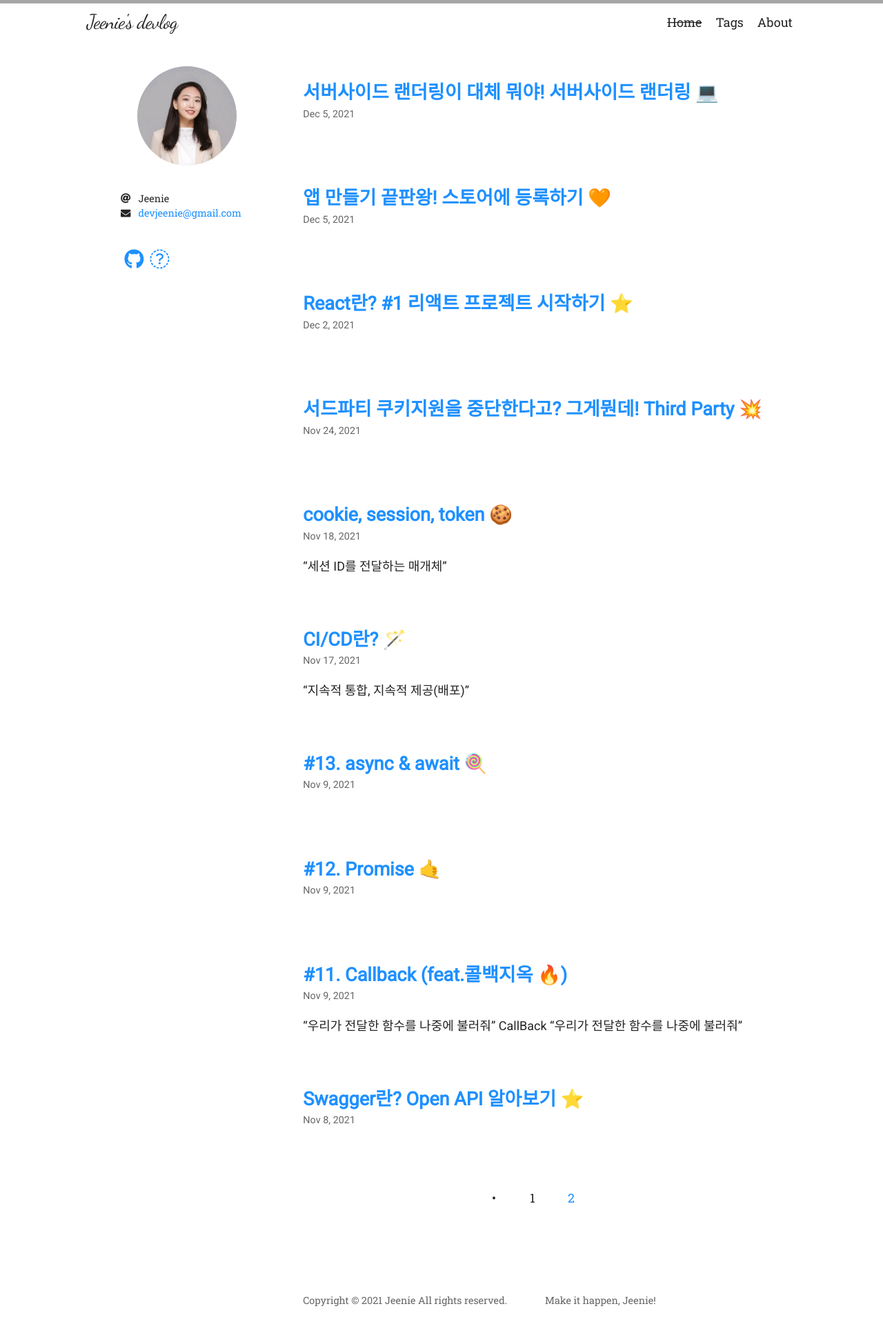
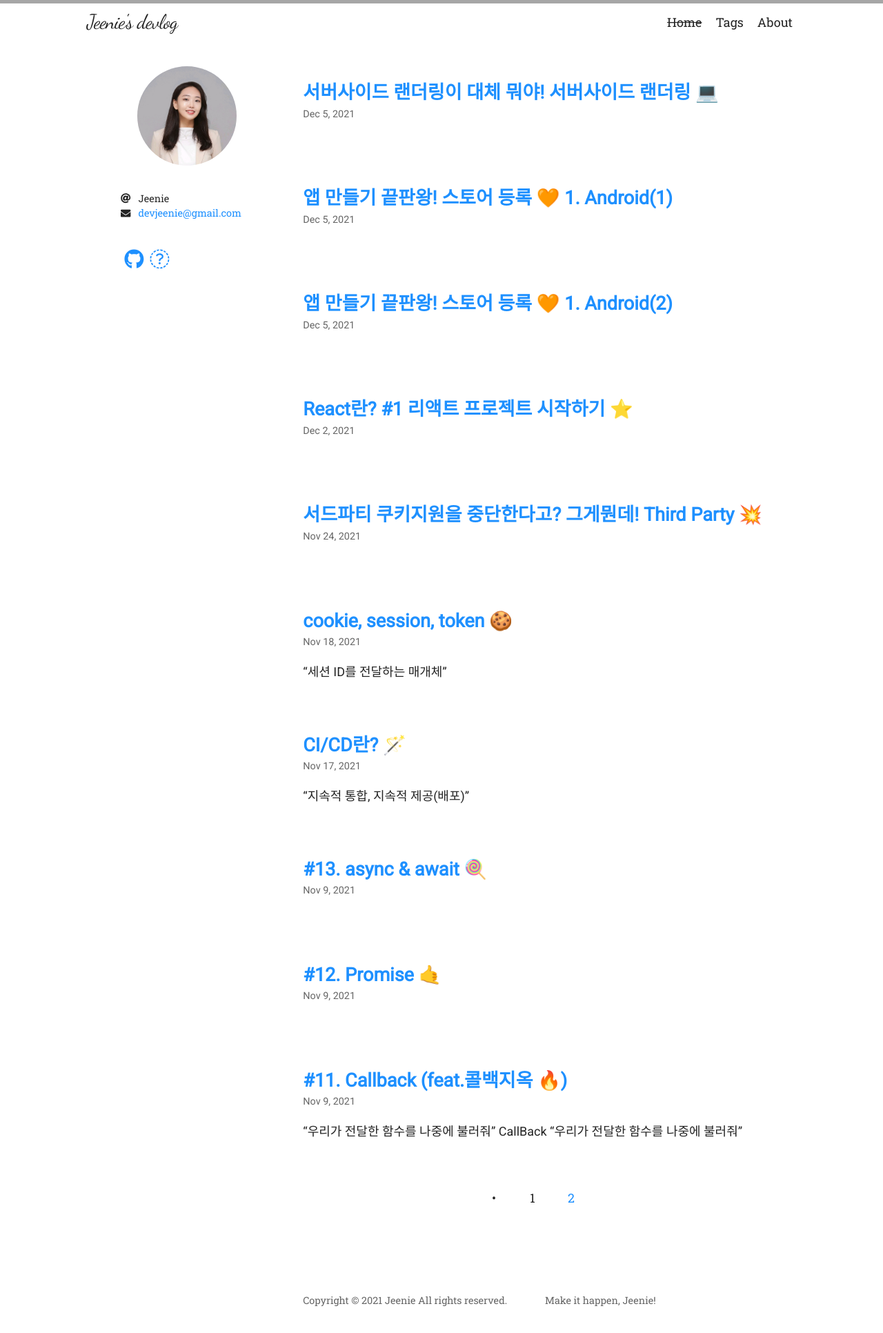
Before and after one commit to dev-Jeenie/dev-Jeenie.github.io, a Jekyll site: the page built from index.html, in a window 1280 px wide. Shown: the top 1932 px of the page at 69% size. Built offline with Jekyll 4.4.1, drawn with Linux system fonts in a browser that asks for light colours; nearby versions of some CDN libraries; some web fonts are replaced; the list of posts is cut into pages by our own code; some of the changed lines change nothing that is shown.

Commit message:
post:1204

```diff
--- /dev/null
+++ b/_posts/2021-12-02-Store-for-android-2.md
@@ -0,0 +1,184 @@
+---
+title: "앱 만들기 끝판왕! 스토어 등록 🧡 1. Android(2)"
+permalink: /cs/StoreForAndroid2
+tags:
+  - [CS]
+
+navigation: true
+toc: true
+toc_sticky: true
+
+date: 2021-12-05
+last_modified_at: 2021-12-05
+---
+
+![]()
+
+
+React native로 개발한 앱을 스토어에 등록하려고 한다. android 버전과 ios 버전이 있기 때문에, 각각 google play store와 App store에 등록하는 과정을 기록한다.
+
+# 그에 앞선 배경지식
+
+App에는 release 버전과 debug 버전이 있다.
+
+- Debug
+  - 개발할 때 사용하는, 디버그 정보가 포함되어있는 apk 파일로 스토어에 등록할 수 `없다`
+
+- Release
+  - 용량이 줄어들고, `최적화` 된 apk 파일로 스토어에 올릴 수 `있다`
+
+=> 바로 이 **Release 버전으로 `컴파일`**을 해야한다.
+
+
+
+
+# 1. `Android` 버전 - google play store
+
+
+android App을 google play store에 등록하기 위해서는,<br/>
+우선 `안드로이드 개발자 등록`(구글 플레이 개발자 등록)이 필요하다.
+(당연하게도 필요한 구글 계정을 미리 준비하자)
+
+## 1. 개발자 계정 등록하기 ✨
+
+- 구글 플레이 콘솔에 접속한다.<br/>
+https://play.google.com/console/about/
+
+개발자 계정이 없다면, 아래와 같은 화면이 뜰 것이다.
+<img src="/assets/images/1-create-developer-account-page.png" /><br/>
+필요에 따라, 개인 / 조직 또는 비즈니스에서 시작하기를 누른다.<br/>
+
+<img src="/assets/images/1-create-step1-1.png" /><br/>
+<img src="/assets/images/1-create-step1-3.png" /><br/>
+정보제공에서 개발자 이름, 담당자 이름, 연락처와 이메일, 주소, 웹사이트 주소 등을 입력한다.<br/>
+입력을 완료하고, 계정 생성 및 결제버튼을 누른다.
+
+
+<img src="/assets/images/1-pay-1.png" /><br/>
+
+안드로이드 개발자 등록은 ios 개발자 등록과 마찬가지로 `등록 수수료가 발생`한다.<br/>
+(미화 25달러, 한화로 현재기준 약 3만 216원)<br/>
+마스터카드로 결제를 완료한다.
+
+<img src="/assets/images/1-pay-2.png" /><br/>
+결제를 완료하면 개발자 계정 생성이 완료된다.<br/>
+나는 이제 언제든지 앱을 등록할 수 있는 개발자다!!<br/>
+Play Console로 이동!
+
+
+## 2. Play Console에서 앱 만들기 ✨
+
+
+<img src="/assets/images/1-create-finish.png" /><br/>
+Play Console로 이동하면 이런 화면이 나타난다.<br/>
+앱만들기를 누른다.
+
+<img src="/assets/images/2-create-app-1.png" /><br/>
+앱 세부정보를 입력한다.<br/>
+<img src="/assets/images/2-create-app-2.png" /><br/>
+체크박스를 모두 체크한 뒤 앱만들기를 클릭한다.<br/>
+<img src="/assets/images/2-create-app-finish.png" /><br/>
+대시보드가 나타난다. 스크롤을 내려 앱설정을 보면<br/>
+<img src="/assets/images/3-app-setting-todo-list.png" /><br/>
+할일보기를 누르면, 해야할 일들의 목록이 나타난다. 하나하나 처리해주자.<br/>
+<img src="/assets/images/3-app-setting-todo-list-step1.png" /><br/>
+앱 액세스 권한 설정을 저장하고 대시보드로 돌아오면<br/>
+<img src="/assets/images/3-app-setting-todo-list-step1-done-returnto-dashboard.png" /><br/>
+진행도가 올라가있다! 이런식으로 하나하나 처리해주자.<br/>
+광고, 콘텐츠 등급, 타겟층, 뉴스 앱, 코로나 19 접촉자 추적 앱 및 검사 결과 공유 앱등의 정보는 선택만 하면 넘길 수 있어서 기술하지 않았다.<br/>
+
+- 데이터 보안 - 개인정보처리방침
+
+<img src="/assets/images/3-personal-info-1.png" /><br/>
+개인정보처리방침은 https://www.privacy.go.kr/a3sc/per/inf/perInfStep01.do에서 만들 수 있다.
+<img src="/assets/images/3-personal-info-2.png" /><br/>
+선택하지 않고 그냥 넘어갔다.
+<img src="/assets/images/3-personal-info-3.png" /><br/>
+개인정보 처리의 보유기간,
+<img src="/assets/images/3-personal-info-4.png" /><br/>
+개인정보 처리의 목적 등을 작성하고
+<img src="/assets/images/3-personal-info-5.png" /><br/>
+기타 여러 항목들을 작성하면 된다.
+<img src="/assets/images/3-personal-info-6.png" /><br/>
+대부분 빈칸인채로도 다음 버튼을 누를 수 있었다.
+<img src="/assets/images/3-personal-info-7.png" /><br/>
+<img src="/assets/images/3-personal-info-8.png" /><br/>
+개인정보 필수항목 선택은 아래와 같이 이메일, 휴대전화번호, ID 비밀번호, 이름 정도만 체크하고 저장했다.
+<img src="/assets/images/3-personal-info-9.png" /><br/>
+<img src="/assets/images/3-personal-info-10.png" /><br/>
+안정성 확보조치와 보호책임자 작성을 마치면
+<img src="/assets/images/3-personal-info-finish.png" /><br/>
+
+이렇게 처음에 입력했던 기관명으로 html 파일이 만들어진다. <br/>
+다운로드를 누르고 해당 파일을 서버에 올리면 된다.( 나는 테스트용으로 만든 것이기 때문에 그냥 이 블로그 url을 올렸다.) <br/>
+
+다시 play console의 데이터 보안 - 개인정보처리방침로 돌아와서 <br/>
+url자리에 해당 개인정보처리방침이 올라가 있는 url을 입력하면 데이터 보안단계까지 완료된다! <br/>
+
+
+- 스토어 등록 정보 설정
+
+
+이미지 등록하는게 굉장히 불편하다.<br/>
+보통 이렇게 사진을 등록하는 사이트는, 이미지를 올리면 자동으로 크기를 조절하거나 잘라서 업로드를 해주는데...<br/>
+여기서는 내가 하나하나 사이즈를 다 조절해서 넣어야한다. 진짜 완전 불편함!!!<br/>
+맥이 처음인 나는 이미지 조절하는게 굉장히 힘들어서 끙끙대다 앱 아이콘 이미지를 만들어주는 사이트를 발견했는데, 굉장히 유용하다.<br/>
+<img src="/assets/images/4-appiconmaker.png" /><br/>
+https://appiconmaker.co/ <br/>
+
+
+
+<img src="/assets/images/4-graphic-image.png" /><br/>
+
+여기서 말하는 그래픽 이미지란 스토어에 표시되는 것이 아닌, <br/>
+플레이 스토어 출시 링크를 공유할 때 페이지 링크의 썸네일 이미지로 표시되는 것을 말한다.<br/>
+
+앱 아이콘은 그렇다쳐도, <br/>
+1024px X 500px의 그래픽 이미지는 어떻게 넣어야하지 고민을 했다.<br/>
+역시나 맥이 처음인 나는 기본적으로 제공하는 응용 프로그램 `미리보기`를 이렇게 유용하게 쓸 수 있는지 몰랐다!<br/>
+<img src="/assets/images/4-mac-thumbnail.png" /><br/>
+
+저 `마크업 도구 막대 보기`를 누르면 사진 크기를 조절할 수 있는 편집모드가 된다. 사진 크기를 조절하면 간단하게 등록할 수 있다.
+나는 이걸 몰라서 사진 때문에 시간을 엄청 썼다😭
+
+<img src="/assets/images/4-screenshot.png" /><br/>
+다음으로 휴대전화 스크린샷.<br/>
+320px ~ 3840px이라는 것은 최소 크기, 최대 크기이다!<br/>
+나처럼 320X3840에 맞추겠다고 끙끙대지말자. (어떻게 맞춰도 등록이 안된다)<br/>
+사이즈를 딱 맞추려고 하지 않고, 그냥 대략 핸드폰 사이즈로는 이정도겠거니~하고 캡처해서 올렸다.<br/>
+
+스토어 등록 정보 설정을 완료하고 다시 대시보드로 돌아온다.<br/>
+
+<img src="/assets/images/5-production-app-apply.png" /><br/>
+
+스크롤을 내려 **Google Play에 앱 게시**에서 할일 보기를 누르면, 아까와 마찬가지로 할일 목록이 나온다.<br/>
+
+이제부터 본격적으로 개발자같은 일(?)을 한다!<br/>
+
+2편에서 계속
+
+
+
+
+
+
+
+
+
+
+
+
+
+
+
+
+
+
+
+
+
+
+
+
+
+# 2. `ios` 버전 - App store
--- a/_posts/2021-12-02-AppStore-googleStore.md
+++ b/_posts/2021-12-02-Store-for-android.md
@@ -1,6 +1,6 @@
 ---
-title: "앱 만들기 끝판왕! 스토어에 등록하기 🧡"
-permalink: /cs/AppStoreGoogleStore
+title: "앱 만들기 끝판왕! 스토어 등록 🧡 1. Android(1)"
+permalink: /cs/StoreForAndroid
 tags:
   - [CS]
 
@@ -147,11 +147,15 @@ https://appiconmaker.co/ <br/>
 나처럼 320X3840에 맞추겠다고 끙끙대지말자. (어떻게 맞춰도 등록이 안된다)<br/>
 사이즈를 딱 맞추려고 하지 않고, 그냥 대략 핸드폰 사이즈로는 이정도겠거니~하고 캡처해서 올렸다.<br/>
 
+스토어 등록 정보 설정을 완료하고 다시 대시보드로 돌아온다.<br/>
 
+<img src="/assets/images/5-production-app-apply.png" /><br/>
 
-<img src="/assets/images/4-screenshot.png" /><br/>
+스크롤을 내려 **Google Play에 앱 게시**에서 할일 보기를 누르면, 아까와 마찬가지로 할일 목록이 나온다.<br/>
 
+이제부터 본격적으로 개발자같은 일(?)을 한다!<br/>
 
+2편에서 계속
 
 
 
```
